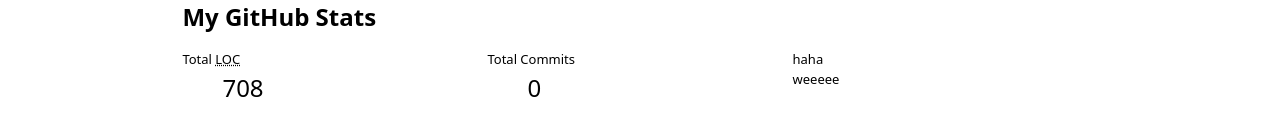
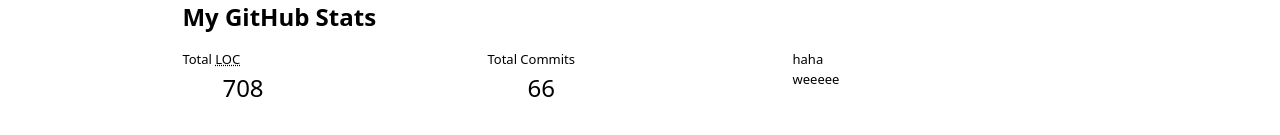
Before and after one commit to patrickxliu/my-portfolio, a SvelteKit app: page /meta in a window 1280 px wide. Shown: the part 295-430 px from the top of the page. Built offline with nearby package versions, Linux system fonts and the light colour scheme.

Commit message:
moved commit calculation

```diff
--- a/src/routes/meta/+page.svelte
+++ b/src/routes/meta/+page.svelte
@@ -4,6 +4,7 @@
   import { onMount } from "svelte";
 
   let data = [];
+  let commits = [];
 
   onMount(async () => {
     data = await d3.csv("images/loc.csv", row => ({
@@ -14,9 +15,7 @@
       date: new Date(row.date + "T00:00" + row.timezone),
       datetime: new Date(row.datetime)
     }));
-  });
 
-  let commits = [];
     commits = d3.groups(data, d => d.commit).map(([commit, lines]) => {
       let first = lines[0];
       let {author, date, time, timezone, datetime} = first;
@@ -39,6 +38,8 @@
 
       return ret;
     });
+  });
+
   console.log(commits);
 </script>
 
```
Lines whose indentation alone changed are shown as unchanged.
